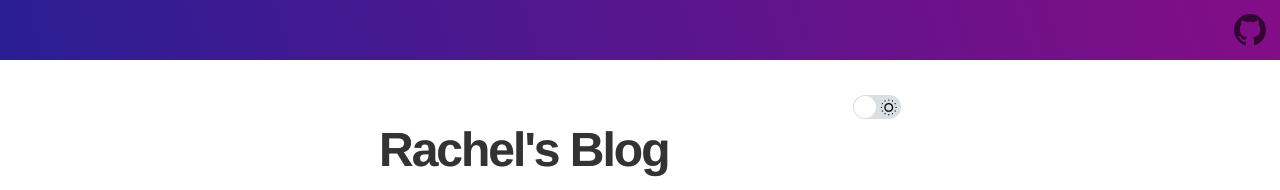
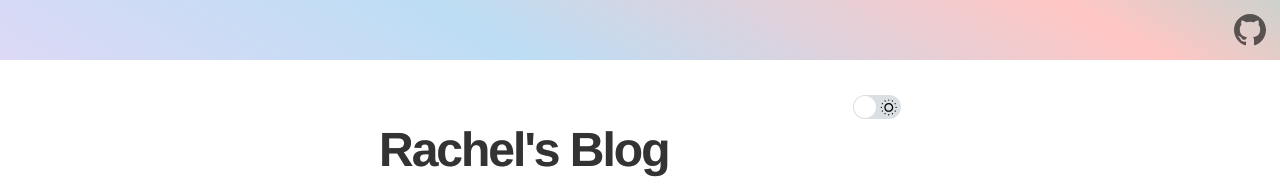
Before and after one commit to yhkim3116/rachel-blog, a Gatsby site: page / in a window 1280 px wide. Shown: the top 190 px of the page. Built offline with nearby package versions, Linux system fonts and the light colour scheme; Gatsby itself is replaced by a stand-in of ours; some packages are replaced by stand-ins of ours; what typography-theme-github would draw is missing.

```diff
--- a/src/styles/variables.scss
+++ b/src/styles/variables.scss
@@ -1,5 +1,12 @@
 // app
-$theme-gradient: linear-gradient(72deg, #291e95, #cc007a);
+$theme-gradient: linear-gradient(
+  30deg,
+  #e3d9f6,
+  #bcddf4,
+  #ffc6c4,
+  #6de8dd,
+  #5dbcd2
+);
 $top-header-text-color: #fff;
 
 /**
```
Also changed, not shown: content/assets/profile.png.
